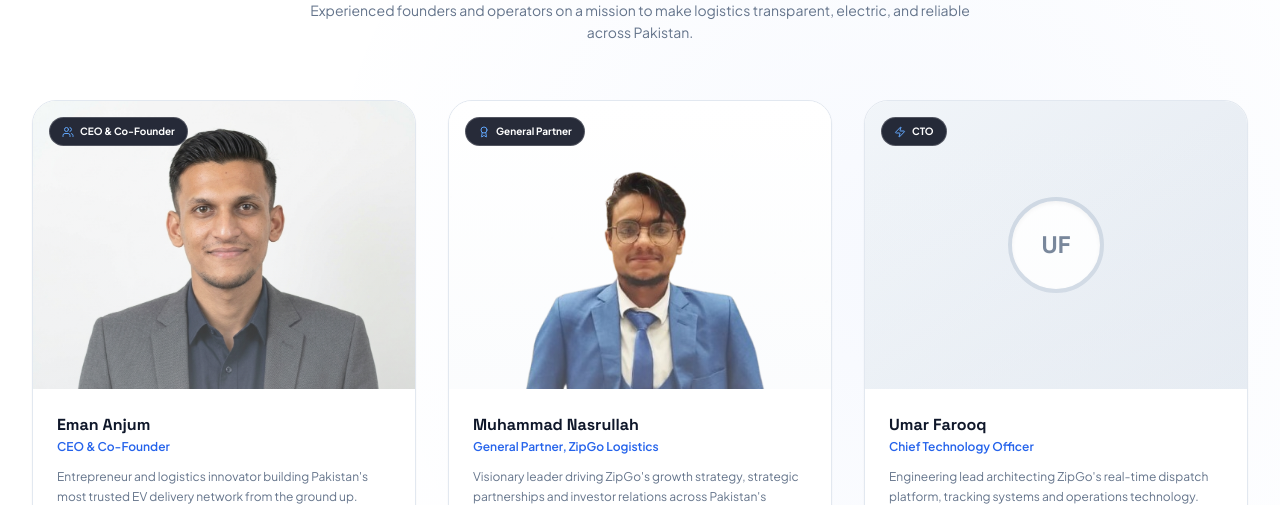
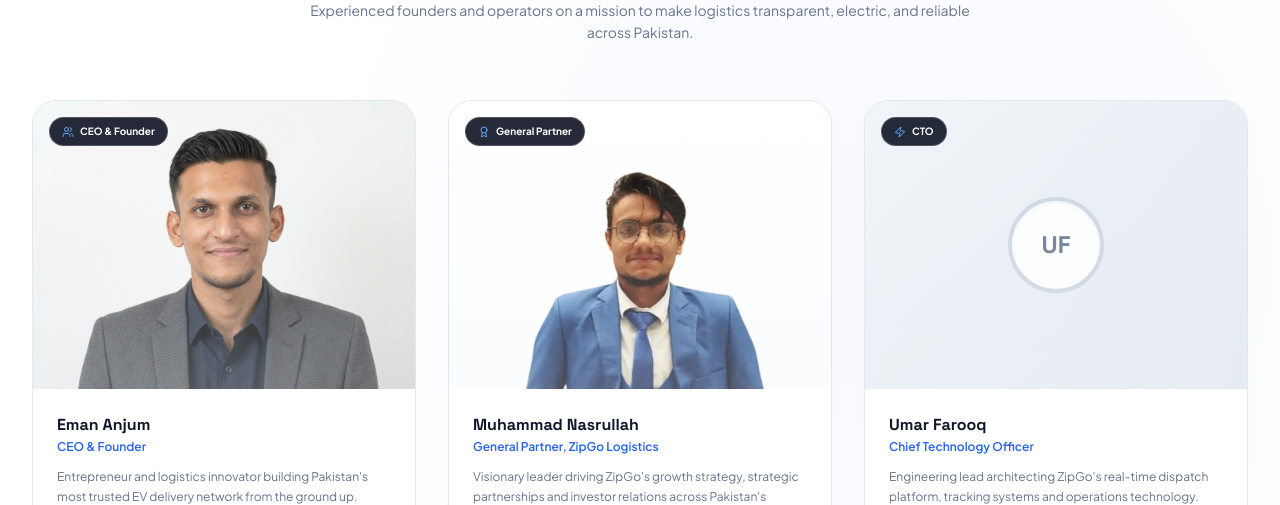
Before and after one commit to douyin424-web/zipgo-logistics, a React (Vite) app: page / in a window 1280 px wide. Shown: the part 5940-6445 px from the top of the page. Built offline with nearby package versions, Linux system fonts and the light colour scheme.

Commit message:
Update Eman Anjum title from Co-Founder to Founder

```diff
--- a/src/components/Partners.jsx
+++ b/src/components/Partners.jsx
@@ -124,8 +124,8 @@ export default function Partners() {
     {
       image: '/partner-eman.jpg',
       name: 'Eman Anjum',
-      role: 'CEO & Co-Founder',
-      tag: 'CEO & Co-Founder',
+      role: 'CEO & Founder',
+      tag: 'CEO & Founder',
       icon: Users,
       bio: 'Entrepreneur and logistics innovator building Pakistan\'s most trusted EV delivery network from the ground up.',
       delay: 0,
```
